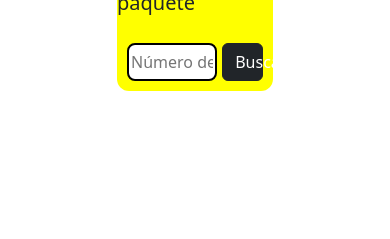
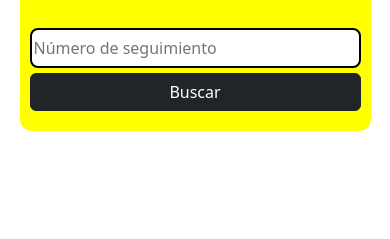
Before and after one commit to Ixvan22/ProyectoFinal, a PHP site: page /principal.html in a window 390 px wide. Shown: the part 605-844 px from the top of the page. Run offline with PHP 8.4, Linux system fonts and the light colour scheme; some libraries are stand-ins or nearby versions.

Commit message:
Responsive maqueta principal

```diff
--- a/maquetas/principal/principal.css
+++ b/maquetas/principal/principal.css
@@ -58,3 +58,28 @@ img {
     height: 100%;
     width: 30%;
 }
+
+@media only screen and (max-width: 800px) {
+    .-box-package {
+        width: 90%;
+    }
+}
+
+@media only screen and (max-width: 400px) {
+    .-box-package {
+        height: 100%;
+        padding: 10px 0;
+    }
+
+    .-box-package-form {
+        flex-direction: column;
+    }
+
+    .-box-package-form input, .-box-package-form .btn {
+        width: 100%;
+    }
+
+    .-box-package-form input {
+        height: 40px;
+    }
+}
--- a/maquetas/principal/principal.html
+++ b/maquetas/principal/principal.html
@@ -3,7 +3,7 @@
 <head>
     <meta charset="UTF-8">
     <meta name="viewport" content="width=device-width, initial-scale=1.0">
-    <title>NAVBAR</title>
+    <title>PRINCIPAL</title>
 
     <link rel="stylesheet" href="../bootstrap/bootstrap.min.css"/>
     <link rel="stylesheet" href="principal.css"/>
```
